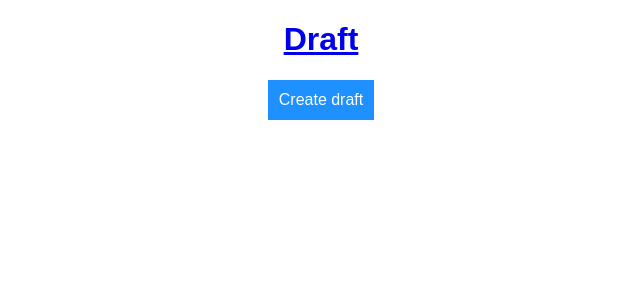
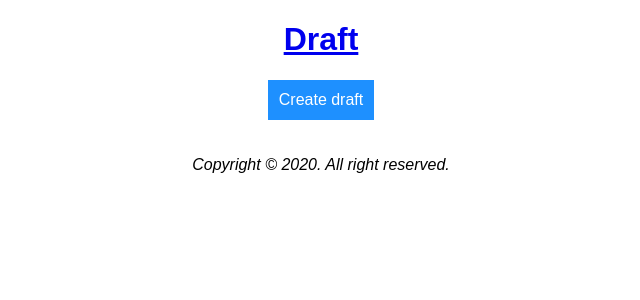
Before and after one commit to dqdang/ward-hop, a Django app: page / in a window 1280 px wide. Shown: the top 300 px of the page, without its empty margins (319-959 px from the left). Run offline with Django 3.2, Linux system fonts and the light colour scheme.

Commit message:
Add footer

```diff
--- a/main/wardhop/templates/base.html
+++ b/main/wardhop/templates/base.html
@@ -25,5 +25,6 @@
     {% endfor %}
     {% endblock %}
 </body>
+<footer><em>Copyright © 2020. All right reserved.</em></footer>
 
 </html>
--- a/main/wardhop/templates/errors.html
+++ b/main/wardhop/templates/errors.html
@@ -7,7 +7,7 @@
 <head>
     <title>Draft</title>
     <link rel="stylesheet" type="text/css" href="{% static 'css/base.css' %}">
-    <link rel="shortcut icon" type="image/png" href="{% static 'favicon.ico' %}"/>
+    <link rel="shortcut icon" type="image/png" href="{% static 'favicon.ico' %}" />
 </head>
 
 <body>
@@ -17,5 +17,6 @@
     <p>Page not found.</p>
     {% endblock %}
 </body>
+<footer><em>Copyright © 2020. All right reserved.</em></footer>
 
 </html>
--- a/main/wardhop/templates/pickban.html
+++ b/main/wardhop/templates/pickban.html
@@ -92,5 +92,7 @@
     </form>
     {% endblock %}
 </body>
+<br />
+<footer><em>Copyright © 2020. All right reserved.</em></footer>
 
 </html>
```
